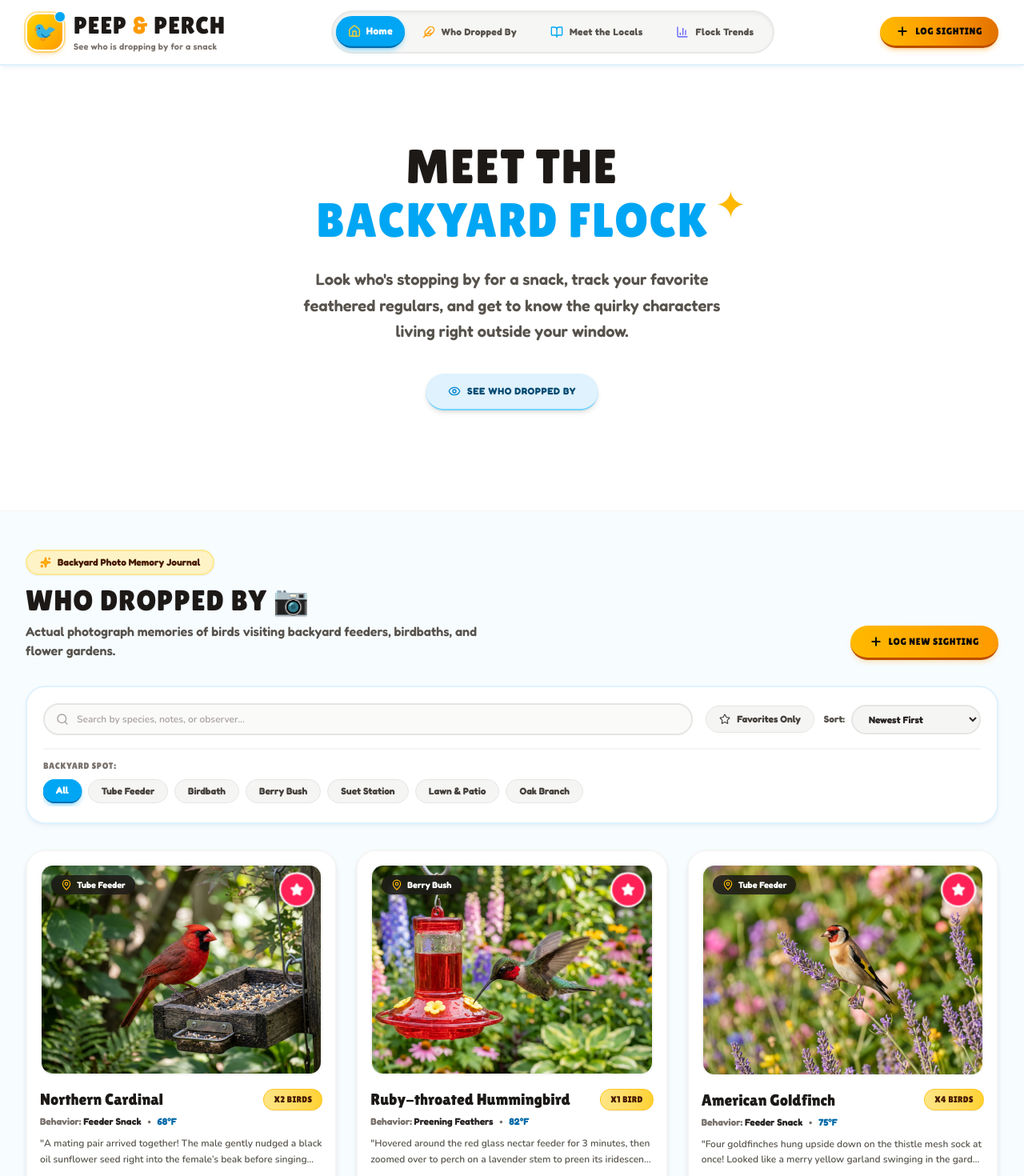
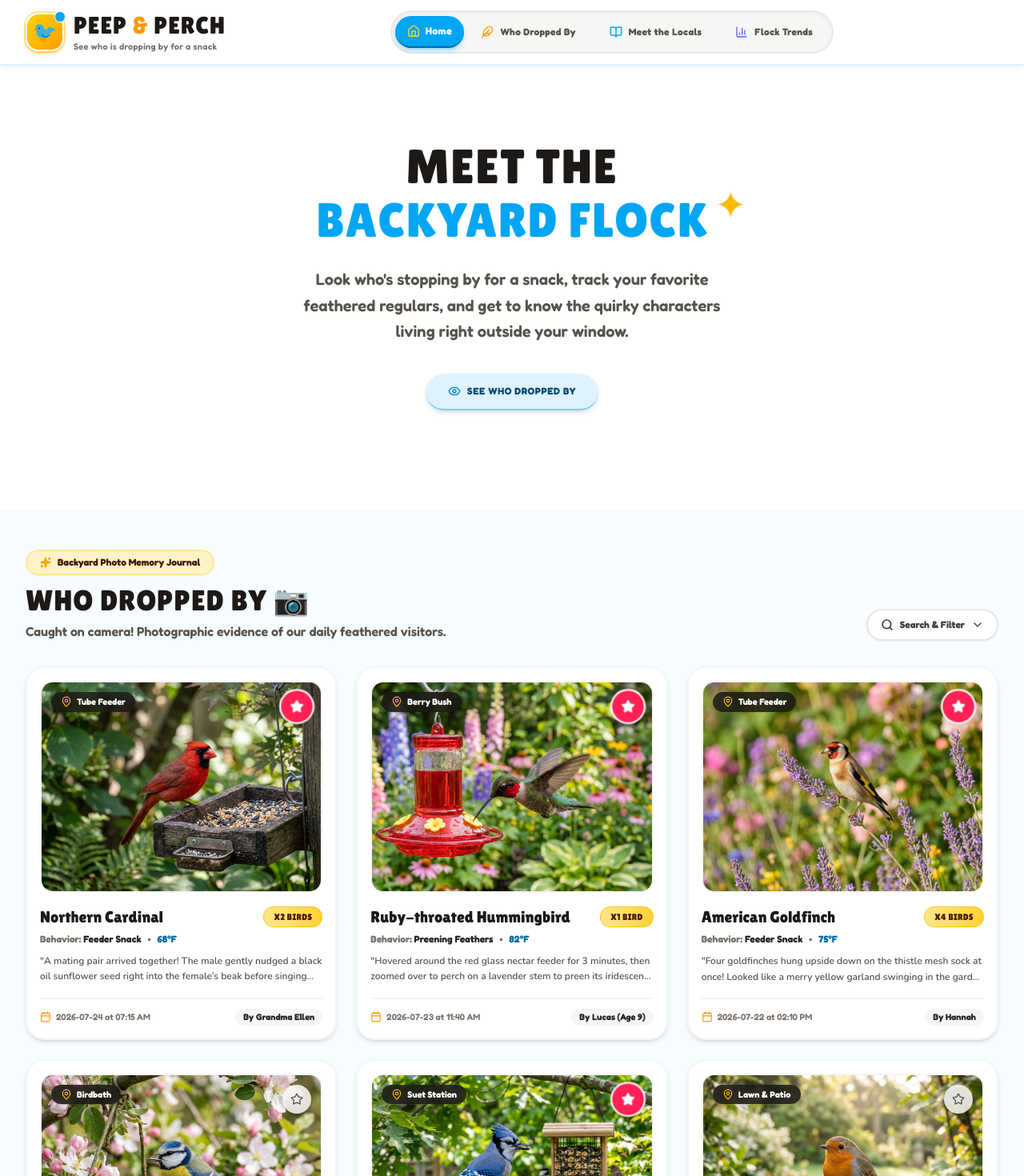
Before and after one commit to woodrbe/PeekandPerch, a React (Vite) app: page / in a window 1280 px wide. Shown: the top 1470 px of the page at 80% size. Built offline with nearby package versions, Linux system fonts and the light colour scheme.

Commit message:
refactor(ui): make Log Sighting modal optional
Update component interfaces to make `onOpenLogModal` an optional prop and remove the Log Sighting button from the Navbar to streamline the UI.

```diff
--- a/src/components/Footer.tsx
+++ b/src/components/Footer.tsx
@@ -44,7 +44,7 @@ export const Footer: React.FC<FooterProps> = ({ onTabChange, onOpenLogModal }) =
             </button>
             <button
               onClick={onOpenLogModal}
-              className="px-4 py-2 rounded-full bg-amber-400 hover:bg-amber-300 text-stone-950 font-pixar-title text-xs transition cursor-pointer flex items-center gap-1.5 shadow-md shadow-amber-500/20 border-b-2 border-amber-700"
+              className="px-4 py-2 rounded-full bg-gradient-to-r from-amber-400 via-amber-500 to-amber-600 hover:from-amber-300 hover:to-amber-500 active:translate-y-0.5 text-stone-950 font-pixar-title text-xs uppercase tracking-wider flex items-center gap-2 shadow-md shadow-amber-500/30 transition-all border-b-2 border-amber-700 cursor-pointer hover:scale-105"
             >
               <Plus className="w-3.5 h-3.5 stroke-[3]" />
               <span>Log Sighting</span>
--- a/src/components/GardenAnalytics.tsx
+++ b/src/components/GardenAnalytics.tsx
@@ -4,12 +4,11 @@ import { BarChart3, Feather, MapPin, Sparkles, Trophy, Sun, Calendar, Plus } fro
 
 interface GardenAnalyticsProps {
   sightings: BirdSighting[];
-  onOpenLogModal: () => void;
+  onOpenLogModal?: () => void;
 }
 
 export const GardenAnalytics: React.FC<GardenAnalyticsProps> = ({
   sightings,
-  onOpenLogModal,
 }) => {
   const totalSightings = sightings.length;
   const totalBirdsCounted = sightings.reduce((acc, curr) => acc + curr.count, 0);
@@ -46,27 +45,17 @@ export const GardenAnalytics: React.FC<GardenAnalyticsProps> = ({
       <div className="max-w-7xl mx-auto px-4 sm:px-6 lg:px-8 space-y-8">
 
         {/* HEADER */}
-        <div className="flex flex-col md:flex-row md:items-end justify-between gap-6">
         <div>
           <div className="inline-flex items-center gap-2 px-4 py-1.5 rounded-full bg-indigo-100 text-indigo-950 text-xs font-pixar-sub font-bold mb-3 border-2 border-indigo-200 shadow-xs">
             <BarChart3 className="w-3.5 h-3.5 text-indigo-600" />
             <span>Backyard Aviary Intelligence</span>
           </div>
           <h2 className="font-pixar-title text-3xl sm:text-4xl text-stone-900 tracking-wide drop-shadow-xs">
-              FLOCK TRENDS &amp; AVIARY STATS 📊
+            FLOCK TRENDS 📊
           </h2>
           <p className="font-pixar-sub text-stone-600 text-sm sm:text-base mt-1.5 max-w-xl font-semibold">
-              Insights into backyard visitor frequency, favorite feeding spots, and active observation times.
+            Who’s trending, who’s ghosting, and all the juicy numbers behind our backyard visitors
           </p>
-          </div>
-
-          <button
-            onClick={onOpenLogModal}
-            className="px-6 py-3 rounded-full bg-gradient-to-r from-amber-400 to-amber-500 hover:from-amber-300 hover:to-amber-400 active:translate-y-0.5 text-stone-950 font-pixar-title text-xs uppercase tracking-wider flex items-center justify-center gap-2 shadow-md shadow-amber-500/20 border-b-3 border-amber-700 cursor-pointer self-start md:self-auto hover:scale-105 transition-all"
-          >
-            <Plus className="w-4 h-4 stroke-[3]" />
-            <span>Log Sighting</span>
-          </button>
         </div>
 
         {/* METRIC CARDS ROW */}
--- a/src/components/Navbar.tsx
+++ b/src/components/Navbar.tsx
@@ -1,11 +1,11 @@
 import React, { useState } from 'react';
-import { Feather, BookOpen, BarChart3, Plus, Menu, X, Home } from 'lucide-react';
+import { Feather, BookOpen, BarChart3, Menu, X, Home } from 'lucide-react';
 
 interface NavbarProps {
   activeTab: 'home' | 'gallery' | 'species' | 'analytics';
   onTabChange: (tab: 'home' | 'gallery' | 'species' | 'analytics') => void;
   onGoHome: () => void;
-  onOpenLogModal: () => void;
+  onOpenLogModal?: () => void;
   searchQuery?: string;
   onSearchChange?: (q: string) => void;
 }
@@ -100,26 +100,14 @@ export const Navbar: React.FC<NavbarProps> = ({
             </button>
           </nav>
 
-          {/* Quick Actions & Pixar CTA */}
+          {/* Mobile Menu Toggle */}
           <div className="flex items-center gap-3">
-
-            {/* Chunky Pixar Log Button */}
-            <button
-              onClick={onOpenLogModal}
-              className="px-5 py-2.5 rounded-full bg-gradient-to-r from-amber-400 via-amber-500 to-amber-600 hover:from-amber-300 hover:to-amber-500 active:translate-y-0.5 active:border-b-0 text-stone-950 font-pixar-title text-xs uppercase tracking-wider flex items-center gap-2 shadow-md shadow-amber-500/30 transition-all border-b-3 border-amber-700 cursor-pointer hover:scale-105"
-            >
-              <Plus className="w-4 h-4 stroke-[3]" />
-              <span>Log Sighting</span>
-            </button>
-
-            {/* Mobile Menu Toggle */}
             <button
               onClick={() => setMobileMenuOpen(!mobileMenuOpen)}
               className="md:hidden p-2.5 rounded-2xl bg-stone-100 text-stone-700 hover:bg-stone-200 transition-colors"
             >
               {mobileMenuOpen ? <X className="w-5 h-5" /> : <Menu className="w-5 h-5" />}
             </button>
-
           </div>
 
         </div>
--- a/src/components/SightingsGallery.tsx
+++ b/src/components/SightingsGallery.tsx
@@ -1,13 +1,13 @@
 import React, { useState } from 'react';
 import { BirdSighting, GardenLocation, BehaviorType } from '../types';
 import {
-  Search, Filter, Heart, Eye, MapPin, Calendar, Plus, Sparkles, Star, Sun, Trash2, Check
+  Search, Filter, Heart, Eye, MapPin, Calendar, Plus, Sparkles, Star, Sun, Trash2, Check, ChevronDown, ChevronUp
 } from 'lucide-react';
 
 interface SightingsGalleryProps {
   sightings: BirdSighting[];
   onSelectSighting: (sighting: BirdSighting) => void;
-  onOpenLogModal: () => void;
+  onOpenLogModal?: () => void;
   onToggleFavoriteSighting: (id: string) => void;
   onDeleteSighting: (id: string) => void;
   searchQuery: string;
@@ -27,6 +27,9 @@ export const SightingsGallery: React.FC<SightingsGalleryProps> = ({
   const [selectedBehavior, setSelectedBehavior] = useState<string>('All');
   const [onlyFavorites, setOnlyFavorites] = useState<boolean>(false);
   const [sortBy, setSortBy] = useState<'newest' | 'oldest' | 'count'>('newest');
+  const [isSearchOpen, setIsSearchOpen] = useState<boolean>(false);
+
+  const activeFilterCount = (searchQuery ? 1 : 0) + (selectedLocation !== 'All' ? 1 : 0) + (selectedBehavior !== 'All' ? 1 : 0) + (onlyFavorites ? 1 : 0);
 
   const locations = ['All', 'Tube Feeder', 'Birdbath', 'Berry Bush', 'Suet Station', 'Lawn & Patio', 'Oak Branch'];
   const behaviors = ['All', 'Feeder Snack', 'Water Bathing', 'Perched & Singing', 'Foraging on Ground', 'Preening Feathers'];
@@ -55,8 +58,8 @@ export const SightingsGallery: React.FC<SightingsGalleryProps> = ({
     <section id="gallery-section" className="py-12 bg-sky-50/40 border-b-2 border-sky-100 font-pixar-body">
       <div className="max-w-7xl mx-auto px-4 sm:px-6 lg:px-8 space-y-8">
 
-        {/* TOP HEADER */}
-        <div className="flex flex-col md:flex-row md:items-end justify-between gap-6">
+        {/* TOP HEADER WITH SEARCH TOGGLE BUTTON */}
+        <div className="flex flex-col sm:flex-row sm:items-end justify-between gap-4">
           <div>
             <div className="inline-flex items-center gap-2 px-4 py-1.5 rounded-full bg-amber-100 text-amber-950 text-xs font-pixar-sub font-bold mb-3 border-2 border-amber-200/80 shadow-xs">
               <Sparkles className="w-3.5 h-3.5 text-amber-500 fill-amber-400" />
@@ -66,21 +69,33 @@ export const SightingsGallery: React.FC<SightingsGalleryProps> = ({
               WHO DROPPED BY 📷
             </h2>
             <p className="font-pixar-sub text-stone-600 text-sm sm:text-base mt-1.5 max-w-xl font-semibold">
-              Actual photograph memories of birds visiting backyard feeders, birdbaths, and flower gardens.
+              Caught on camera! Photographic evidence of our daily feathered visitors.
             </p>
           </div>
 
+          {/* Search & Filter Toggle Button Beside Header */}
           <button
-            onClick={onOpenLogModal}
-            className="px-6 py-3 rounded-full bg-gradient-to-r from-amber-400 to-amber-500 hover:from-amber-300 hover:to-amber-400 active:translate-y-0.5 text-stone-950 font-pixar-title text-xs uppercase tracking-wider flex items-center justify-center gap-2 shadow-md shadow-amber-500/20 border-b-3 border-amber-700 cursor-pointer self-start md:self-auto hover:scale-105 transition-all"
+            onClick={() => setIsSearchOpen(!isSearchOpen)}
+            className={`px-4 py-2.5 rounded-full border-2 transition-all flex items-center gap-2 cursor-pointer text-xs font-pixar-sub font-bold self-start sm:self-auto shrink-0 ${
+              isSearchOpen || activeFilterCount > 0
+                ? 'bg-sky-500 text-white border-sky-600 shadow-md shadow-sky-500/20'
+                : 'bg-white hover:bg-stone-50 text-stone-700 border-stone-200 shadow-xs'
+            }`}
           >
-            <Plus className="w-4 h-4 stroke-[3]" />
-            <span>Log New Sighting</span>
+            <Search className="w-4 h-4 stroke-[2.5]" />
+            <span>{isSearchOpen ? 'Hide Search & Filters' : 'Search & Filter'}</span>
+            {activeFilterCount > 0 && (
+              <span className="px-2 py-0.5 rounded-full bg-amber-400 text-stone-950 font-bold text-[10px] uppercase shadow-xs">
+                {activeFilterCount} Active
+              </span>
+            )}
+            {isSearchOpen ? <ChevronUp className="w-4 h-4" /> : <ChevronDown className="w-4 h-4" />}
           </button>
         </div>
 
-        {/* CONTROLS & FILTERS BAR */}
-        <div className="bg-white p-5 rounded-3xl border-2 border-sky-100 shadow-md shadow-sky-900/5 space-y-4">
+        {/* COLLAPSIBLE CONTROLS & FILTERS PANEL */}
+        {isSearchOpen && (
+          <div className="bg-white p-5 rounded-3xl border-2 border-sky-100 shadow-md shadow-sky-900/5 space-y-4 transition-all">
 
             <div className="flex flex-col lg:flex-row lg:items-center justify-between gap-4">
 
@@ -103,7 +118,7 @@ export const SightingsGallery: React.FC<SightingsGalleryProps> = ({
                   className={`px-4 py-2 rounded-full text-xs font-pixar-sub font-bold transition-all duration-200 flex items-center gap-2 cursor-pointer ${
                     onlyFavorites
                       ? 'bg-rose-500 text-white shadow-md shadow-rose-500/30 border-b-2 border-rose-700 scale-102'
-                    : 'bg-stone-100 text-stone-700 hover:bg-stone-200 border border-stone-200'
+                      : 'bg-stone-50 text-stone-700 hover:bg-stone-100 border border-stone-200'
                   }`}
                 >
                   <Star className={`w-3.5 h-3.5 ${onlyFavorites ? 'fill-white' : ''}`} />
@@ -115,7 +130,7 @@ export const SightingsGallery: React.FC<SightingsGalleryProps> = ({
                   <select
                     value={sortBy}
                     onChange={(e) => setSortBy(e.target.value as any)}
-                  className="bg-stone-100 border-2 border-stone-200 text-stone-800 text-xs font-pixar-sub font-bold rounded-full px-4 py-2 focus:outline-none focus:border-sky-400 cursor-pointer"
+                    className="bg-stone-50 border-2 border-stone-200 text-stone-800 text-xs font-pixar-sub font-bold rounded-full px-4 py-2 focus:outline-none focus:border-sky-400 cursor-pointer"
                   >
                     <option value="newest">Newest First</option>
                     <option value="oldest">Oldest First</option>
@@ -139,7 +154,7 @@ export const SightingsGallery: React.FC<SightingsGalleryProps> = ({
                     className={`px-4 py-1.5 rounded-full text-xs font-pixar-sub font-bold transition-all whitespace-nowrap cursor-pointer ${
                       selectedLocation === loc
                         ? 'bg-sky-500 text-white shadow-md shadow-sky-500/30 scale-102 border-b-2 border-sky-700'
-                      : 'bg-stone-100 text-stone-700 hover:bg-stone-200 border border-stone-200 hover:scale-102'
+                        : 'bg-stone-50 text-stone-700 hover:bg-stone-100 border border-stone-200 hover:scale-102'
                     }`}
                   >
                     {loc}
@@ -149,6 +164,7 @@ export const SightingsGallery: React.FC<SightingsGalleryProps> = ({
             </div>
 
           </div>
+        )}
 
         {/* BIRD SIGHTINGS PHOTO GRID */}
         {filteredSightings.length === 0 ? (
--- a/src/components/SpeciesCatalog.tsx
+++ b/src/components/SpeciesCatalog.tsx
@@ -5,7 +5,7 @@ import { BookOpen, Sparkles, Plus, Eye, Music, Heart, Volume2 } from 'lucide-rea
 
 interface SpeciesCatalogProps {
   sightings: BirdSighting[];
-  onOpenLogModal: () => void;
+  onOpenLogModal?: () => void;
   onSelectSpeciesFilter?: (speciesName: string) => void;
 }
 
@@ -21,7 +21,6 @@ export const SpeciesCatalog: React.FC<SpeciesCatalogProps> = ({
       <div className="max-w-7xl mx-auto px-4 sm:px-6 lg:px-8 space-y-8">
 
         {/* HEADER */}
-        <div className="flex flex-col md:flex-row md:items-end justify-between gap-6">
         <div>
           <div className="inline-flex items-center gap-2 px-4 py-1.5 rounded-full bg-sky-100 text-sky-950 text-xs font-pixar-sub font-bold mb-3 border-2 border-sky-200 shadow-xs">
             <BookOpen className="w-3.5 h-3.5 text-sky-600" />
@@ -31,17 +30,8 @@ export const SpeciesCatalog: React.FC<SpeciesCatalogProps> = ({
             MEET THE LOCALS 📖
           </h2>
           <p className="font-pixar-sub text-stone-600 text-sm sm:text-base mt-1.5 max-w-xl font-semibold">
-              Learn how to identify backyard birds, attract them with their favorite treats, and recognize their songs.
+            Get to know the regulars! A handy guide for figuring out exactly who is eating all the seed.
           </p>
-          </div>
-
-          <button
-            onClick={onOpenLogModal}
-            className="px-6 py-3 rounded-full bg-gradient-to-r from-amber-400 to-amber-500 hover:from-amber-300 hover:to-amber-400 active:translate-y-0.5 text-stone-950 font-pixar-title text-xs uppercase tracking-wider flex items-center justify-center gap-2 shadow-md shadow-amber-500/20 border-b-3 border-amber-700 cursor-pointer self-start md:self-auto hover:scale-105 transition-all"
-          >
-            <Plus className="w-4 h-4 stroke-[3]" />
-            <span>Log Sighting</span>
-          </button>
         </div>
 
         {/* SPECIES GRID CARDS */}
```
Lines whose indentation alone changed are shown as unchanged.
